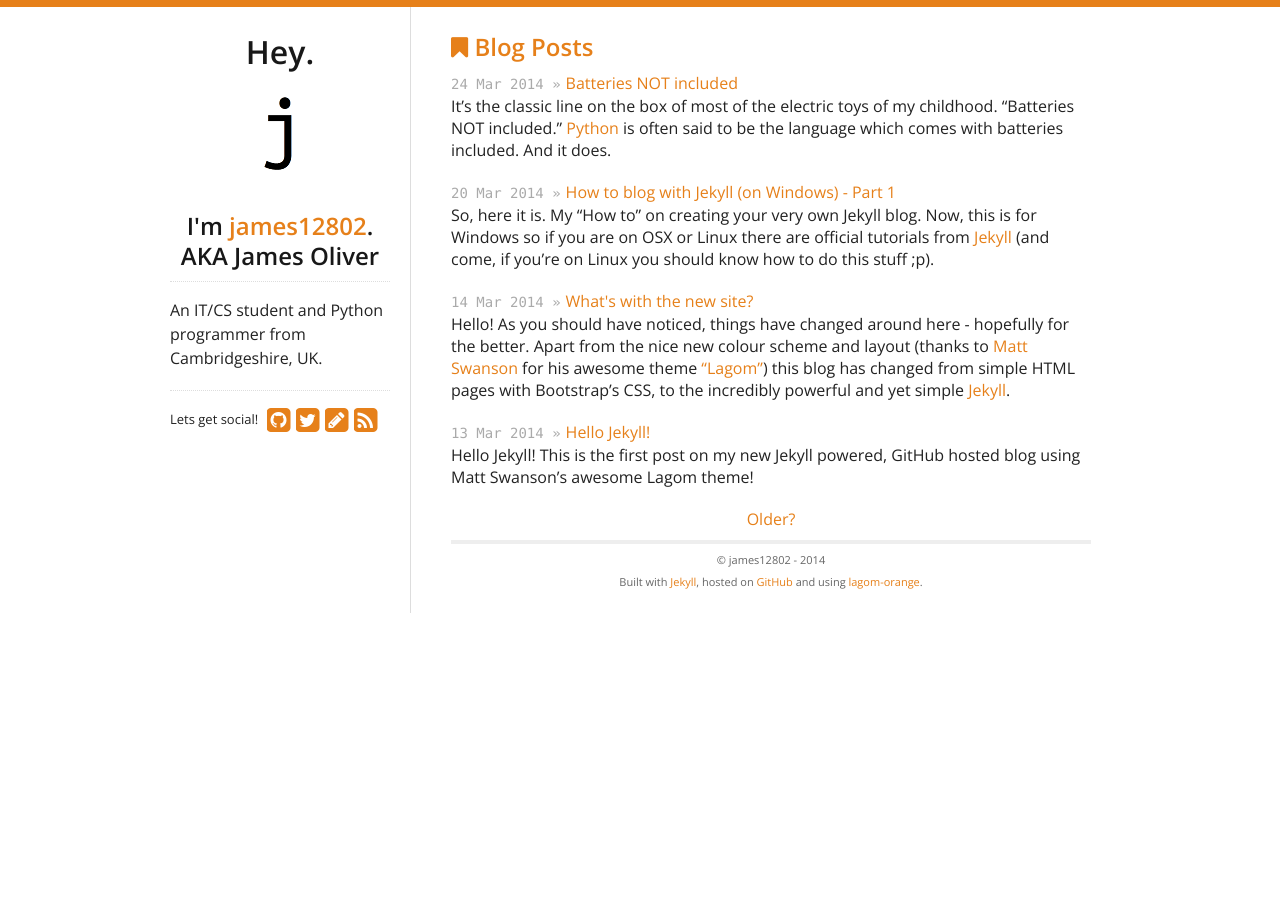
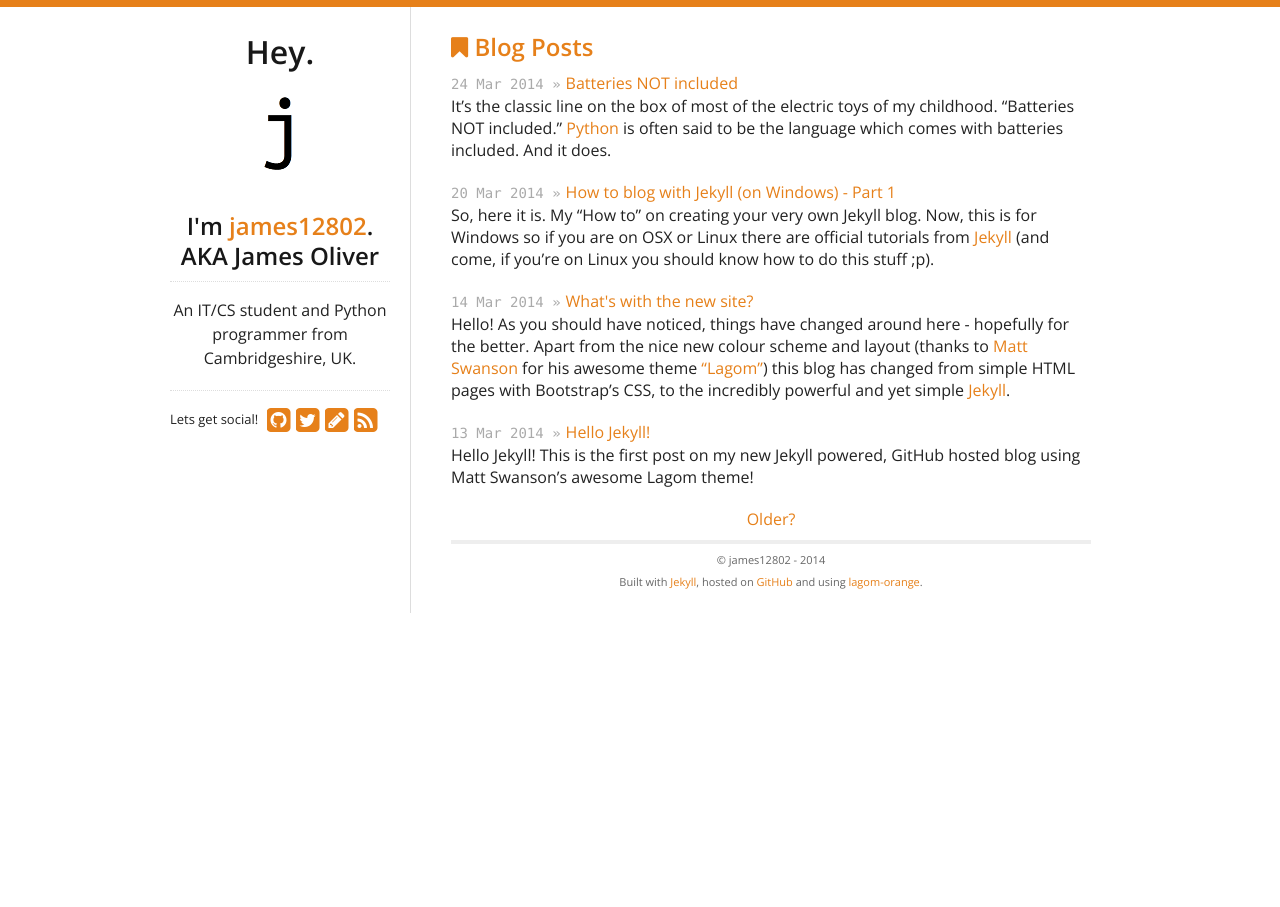
Before and after one commit to ruxia/james12802.github.io, a Jekyll site: the page built from index.html, in a window 1280 px wide. Built offline with Jekyll 4.4.1, drawn with Linux system fonts in a browser that asks for light colours; nearby versions of some CDN libraries.

Commit message:
Centred info in the sidebar

```diff
--- a/_includes/sidebar.html
+++ b/_includes/sidebar.html
@@ -6,7 +6,7 @@
   <h2>I'm <a href="/">{{ site.theme.name }}</a>. AKA James Oliver</h2>
   <hr/>
   <ul>
-  <p>An IT/CS student and Python programmer from Cambridgeshire, UK.</p>
+  <p align="center">An IT/CS student and Python programmer from Cambridgeshire, UK.</p>
   <hr/>
   <div>
     <div id="social">
```
